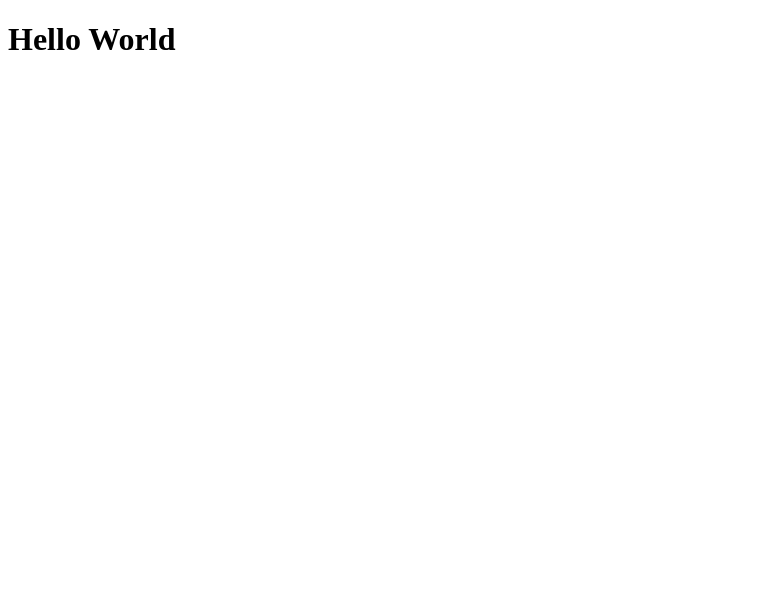
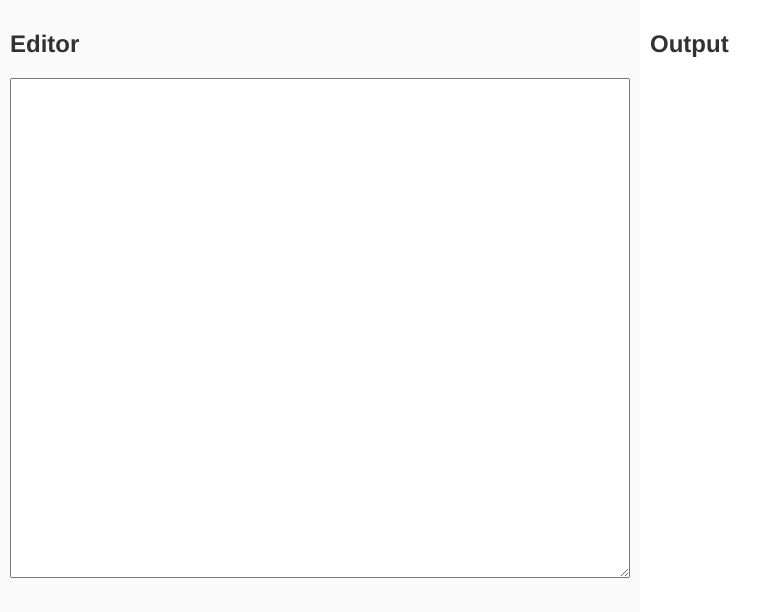
Before and after one commit to davidwoodsandersen/plantuml-repl, a website: page public/index.html in a window 1280 px wide. Shown: the whole page, without its empty margins (0-784 px from the left). Drawn offline with Linux system fonts and the light colour scheme.

Commit message:
Design basic layout

```diff
--- a/index.js
+++ b/index.js
@@ -6,6 +6,8 @@ const PORT = process.env.PORT || 3000;
 const app = express();
 
 const html = fs.readFileSync(path.resolve(__dirname, './public/index.html')).toString('utf8');
+
+app.use(express.static('public'));
 
 app.get('/', (req, res) => {
   res.setHeader('Content-Type', 'text/html');
--- /dev/null
+++ b/public/css/styles.css
@@ -0,0 +1,43 @@
+* {
+  box-sizing: border-box;
+}
+
+html, body {
+  margin: 0;
+  padding: 0;
+}
+
+body {
+  font-family: Helvetica, sans-serif;
+  color: rgb(50, 50, 50);
+  width: 100vw;
+  height: 100vh;
+}
+
+main {
+  display: table;
+  width: 100%;
+  height: 100%;
+}
+
+section {
+  display: table-cell;
+  padding: 10px;
+  width: 50%;
+  height: 100%;
+}
+
+#editor {
+  background-color: rgb(250, 250, 250);
+}
+
+textarea {
+  width: 100%;
+  min-height: 500px;
+  font-size: 16px;
+  font-family: monospace;
+}
+
+textarea:focus {
+  outline: none;
+}
--- a/public/index.html
+++ b/public/index.html
@@ -1,9 +1,19 @@
 <!DOCTYPE html>
 <html>
   <head>
+    <link rel="stylesheet" href="css/styles.css"/>
     <title>PlantUML REPL</title>
   </head>
   <body>
-    <h1>Hello World</h1>
+    <main>
+      <section id="editor">
+        <h2>Editor</h2>
+        <textarea></textarea>
+      </section>
+      <section id="output">
+        <h2>Output</h2>
+        <div></div>
+      </section>
+    </main>
   </body>
 </html>
```
